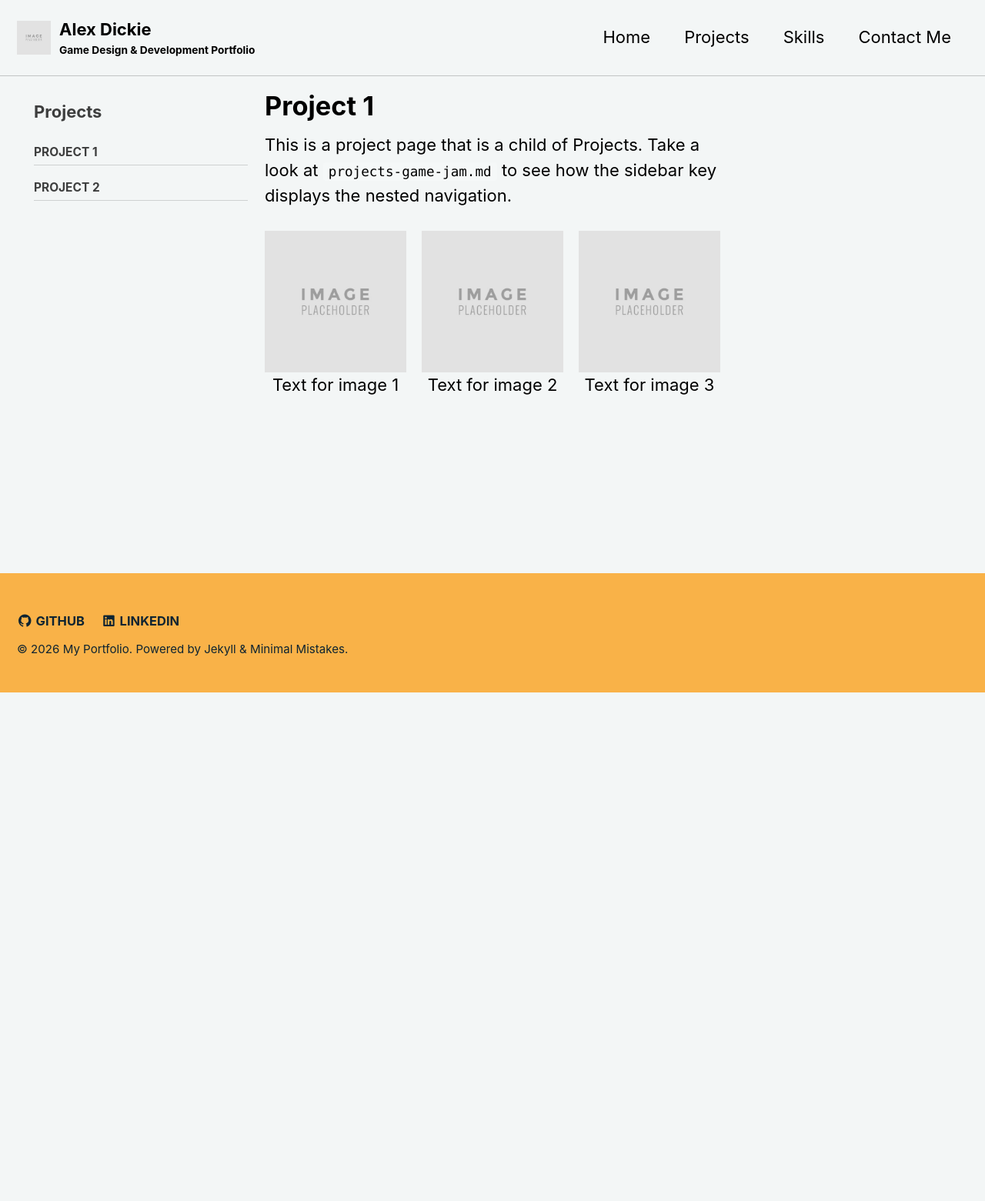
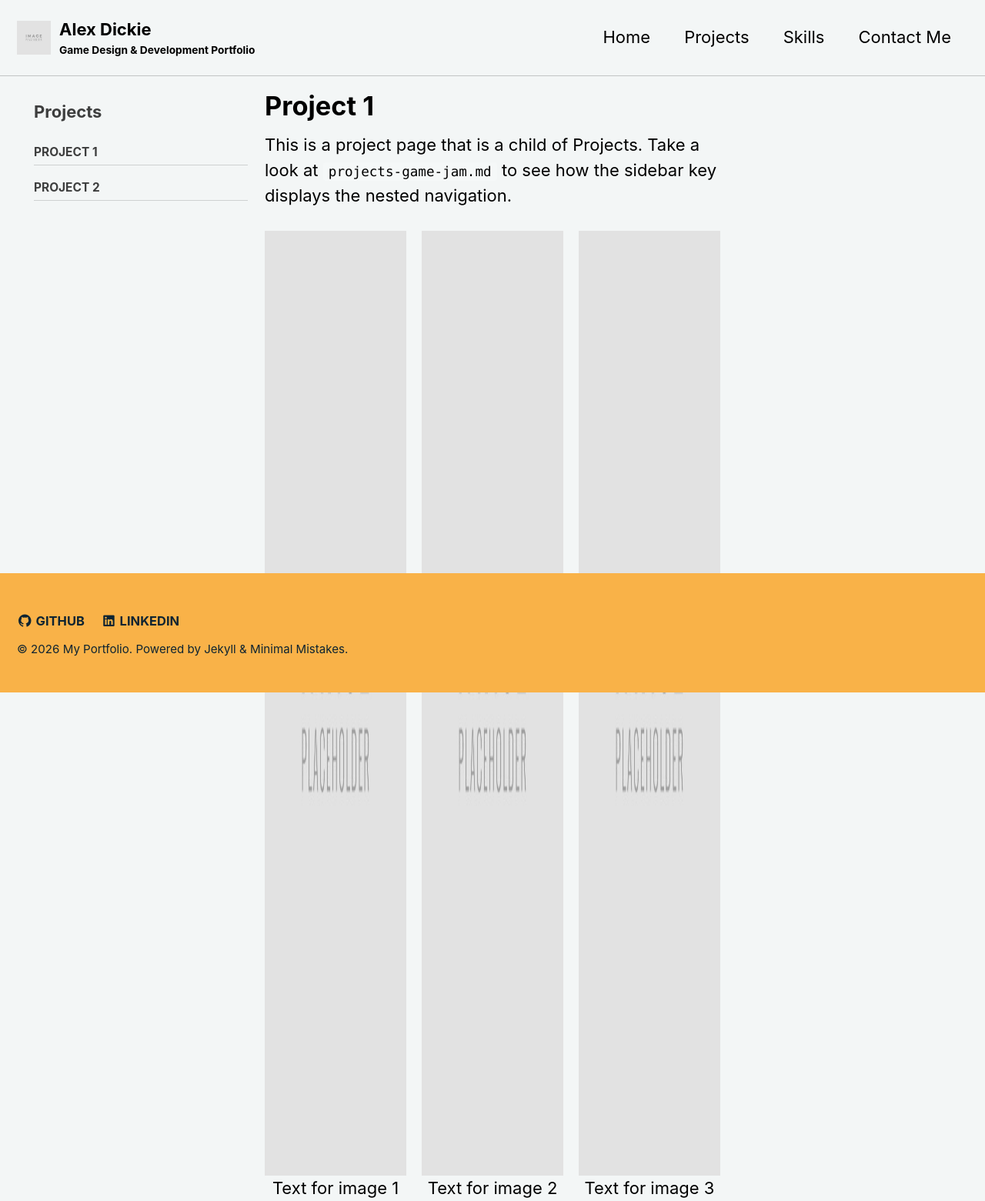
Before and after one commit to AlexUlster/AlexUlster.github.io, a Jekyll site: the page built from _pages/projects-pro1.md, in a window 1280 px wide. Shown: the whole page at 77% size. Built offline with Jekyll 4.4.1, drawn with Linux system fonts in a browser that asks for light colours; before the commit the page ends 900 px from its top, so only the background shows below that.

Commit message:
Update image styles for project page

```diff
--- a/_pages/projects-pro1.md
+++ b/_pages/projects-pro1.md
@@ -13,15 +13,15 @@ This is a project page that is a child of Projects. Take a look at `projects-gam
 
 <div style="display: grid; grid-template-columns: 1fr 1fr 1fr; gap: 20px;">
   <div style="text-align: center;">
-    <img src="/assets/images/Placeholder.jpg" alt="Image 1" style="width: 133%; height: auto;">
+    <img src="/assets/images/Placeholder.jpg" alt="Image 1" style="width: 500%; height: 500%;">
     <p>Text for image 1</p>
   </div>
   <div style="text-align: center;">
-    <img src="/assets/images/Placeholder.jpg" alt="Image 2" style="width: 133%; height: auto;">
+    <img src="/assets/images/Placeholder.jpg" alt="Image 2" style="width: 500%; height: 500%;">
     <p>Text for image 2</p>
   </div>
   <div style="text-align: center;">
-    <img src="/assets/images/Placeholder.jpg" alt="Image 3" style="width: 133%; height: auto;">
+    <img src="/assets/images/Placeholder.jpg" alt="Image 3" style="width: 500%; height: 500%;">
     <p>Text for image 3</p>
   </div>
 </div>
```
